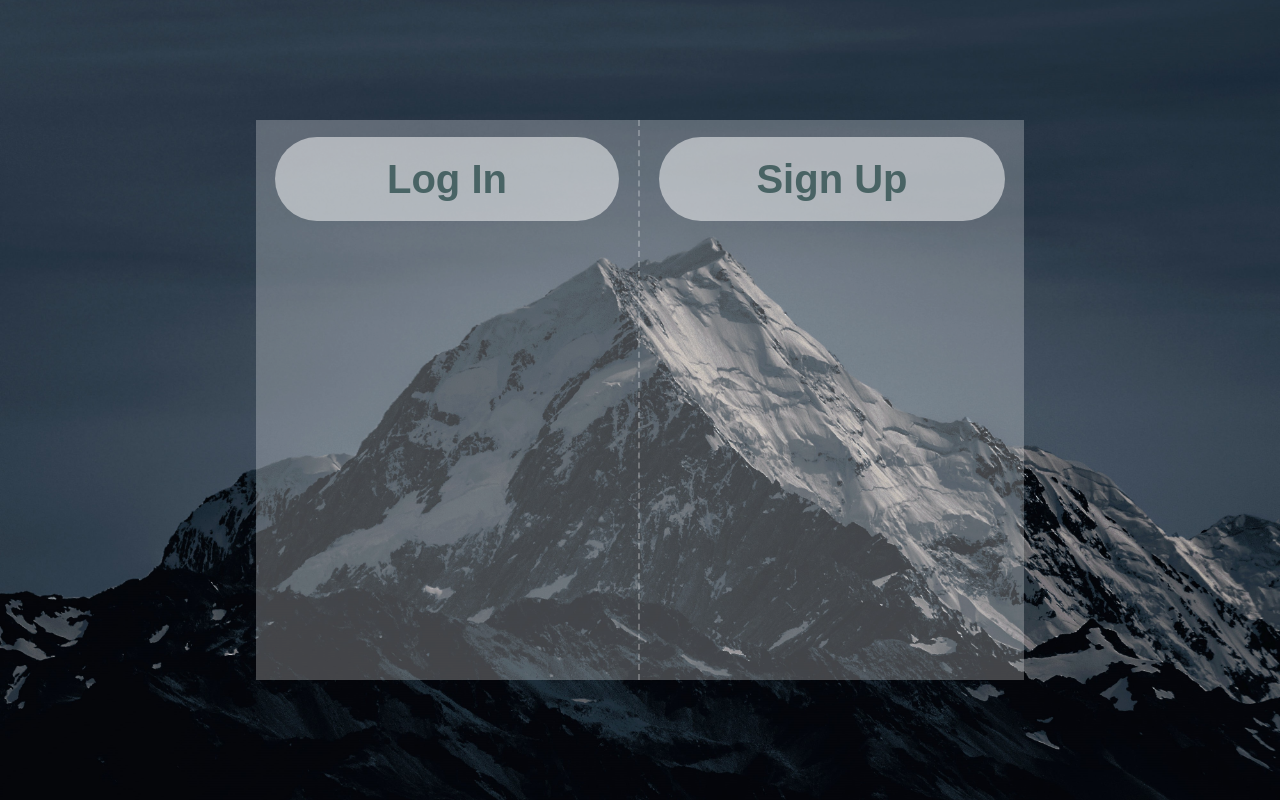
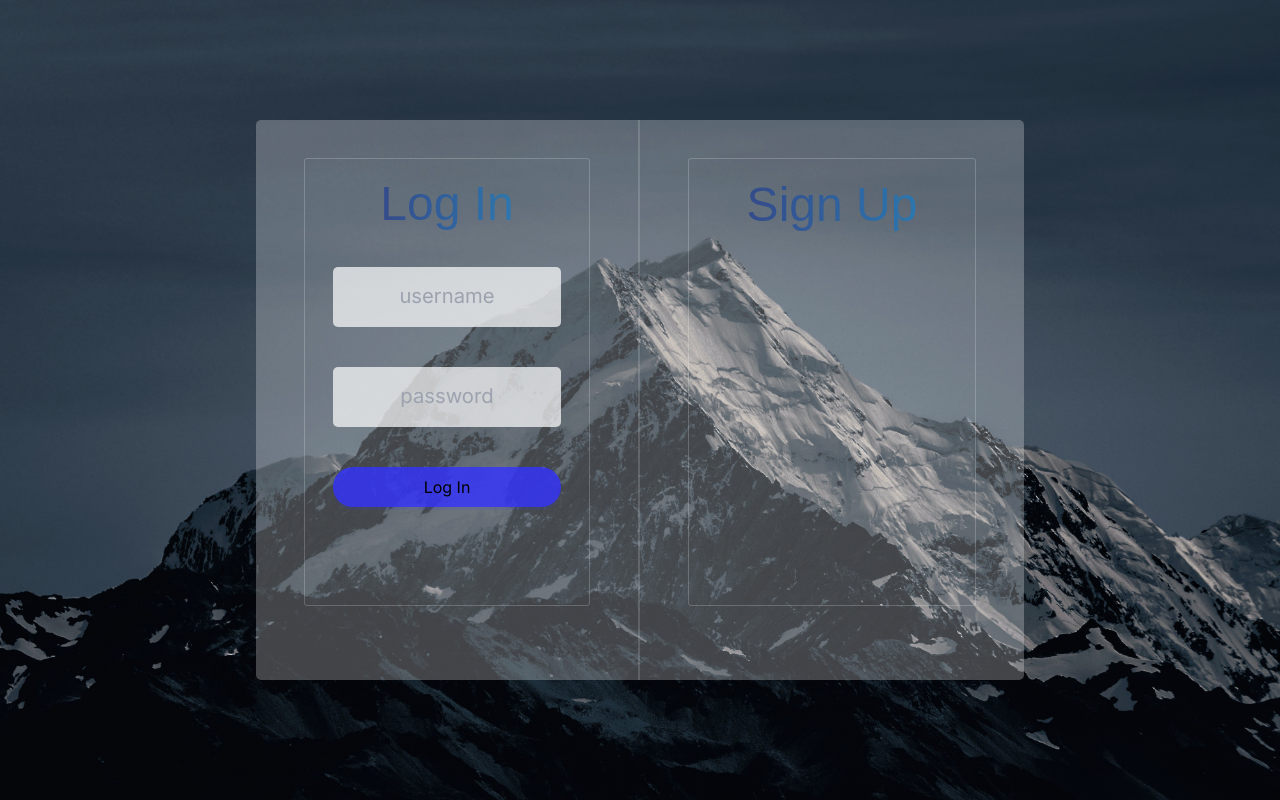
Before and after one commit to ldnelson16/planner, a Next.js app: page / in a window 1280 px wide. Built offline with nearby package versions, Linux system fonts and the light colour scheme.

Commit message:
almost done with homepage

```diff
--- a/components/homepage.js
+++ b/components/homepage.js
@@ -10,13 +10,20 @@ export default function HomePage(){
       <div className={styles.body}>
         <div className={styles.centerbox}>
           <div className={styles.loginside}>
-            <div className={styles.loginheading}>
-              <span className={textstyles.heading}>Log In</span>
+            <div className={styles.login}>
+              <div className={styles.loginheading}>
+                <text className={textstyles.heading}>Log In</text>
+              </div>
+              <input type="text" className={styles.input} placeholder='username'></input>
+              <input type="password" className={styles.input} placeholder='password'></input>
+              <button className={styles.signinbutton}>Log In</button>
             </div>
           </div>
           <div className={styles.signinside}>
-            <div className={styles.loginheading}>
-              <span className={textstyles.heading}>Sign Up</span>
+            <div className={styles.login}>
+              <div className={styles.loginheading}>
+                <span className={textstyles.heading}>Sign Up</span>
+              </div>
             </div>
           </div>
         </div>
--- a/styles/homepage.module.css
+++ b/styles/homepage.module.css
@@ -9,7 +9,7 @@
 }
 
 .centerbox {
-  position: absolute;
+  position: relative;
   display: flex;
   top: 50%;
   left: 50%;
@@ -17,13 +17,14 @@
   width: 60%;
   height: 70%;
   background-color: rgba(1000, 1000, 1000, 0.25);
+  border-radius: 5px;
 }
 
 .loginside {
   position: relative;
   width: 50%;
   height: 100%;
-  border-right: 2px dashed rgba(1000, 1000, 1000, 0.25);
+  border-right: 2px solid rgba(1000, 1000, 1000, 0.15);
 }
 
 .signinside {
@@ -37,10 +38,54 @@
   align-items: center;
   justify-content: center;
   position: relative;
-  background-color: rgba(1000, 1000, 500, 0.5);
-  left: 5%;
-  top: 3%;
+  margin-top: 8%;
   width: 90%;
-  height: 15%;
+  height: 10%;
   border-radius: 125px;
 }
+
+.login {
+  position: relative;
+  border: 1px solid rgba(1000, 1000, 1000, 0.2);
+  width: 75%;
+  margin-left: 12.5%;
+  margin-top: 10%;
+  height: 80%;
+  border-radius: 3px;
+  align-items: center;
+  display: flex;
+  flex-direction: column;
+}
+
+.input {
+  padding: 0px;
+  border-radius: 5px;
+  background-color: rgba(500, 500, 500, 0.7);
+  height: 60px;
+  margin-top: 40px;
+  width: 80%;
+  text-align: center;
+  color:rgba(50, 50, 500, 0.5);
+  font-size: 1.1em;
+}
+
+.input::placeholder{
+  line-height: 60px;
+  text-align: center;
+  font-size: 1.15em;
+}
+
+.signinbutton {
+  width: 80%;
+  background-color: rgba(50, 50, 500, 0.8);
+  margin: 40px;
+  border-radius: 25px;
+  height: 40px;
+  box-shadow: 0px 3px 0px rgba(50, 50, 500, 0.1);
+}
+
+.signinbutton:hover {
+  background-color: rgba(50, 50, 500, 0.75);
+  border: 1px solid rgba(50, 50, 500, 1);
+  box-shadow: 0px 3px 0px rgba(50, 50, 500, 0.3);
+}
--- a/styles/texts.module.css
+++ b/styles/texts.module.css
@@ -1,6 +1,9 @@
 .heading{
   font-family:Arial, Helvetica, sans-serif;
-  font-weight: bold;
-  color: rgba(47,79,79,0.8);
-  font-size: 2.5em;
+  font-weight: normal;
+  background: linear-gradient(
+            to right, rgba(40, 65, 142, 0.8), rgba(32, 122, 189, 0.8));
+  -webkit-text-fill-color: transparent;
+  -webkit-background-clip: text;
+  font-size: 3em;
 }
```
